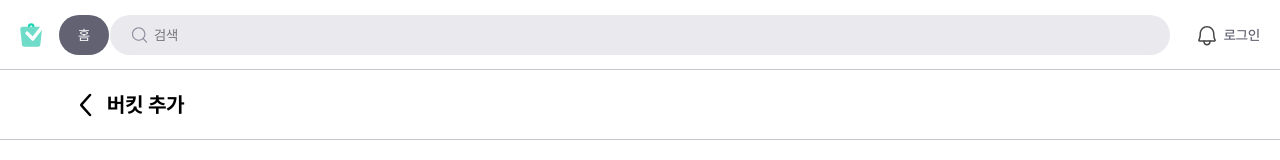
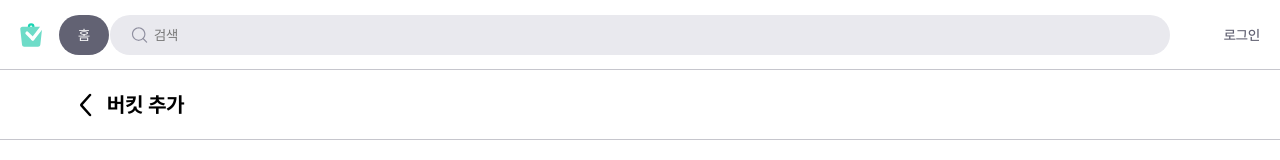
Before and after one commit to neptune588/Picket-FE-deploy-, a React (Vite) app: page /add in a window 1280 px wide. Shown: the top 160 px of the page. Built offline with nearby package versions, Linux system fonts and the light colour scheme.

Commit message:
feat:#26 배포작업을 위한 merge

```diff
--- a/src/components/NavBar/index.jsx
+++ b/src/components/NavBar/index.jsx
@@ -130,11 +130,11 @@ export default function NavBar() {
           )}
         </SearchBarBox>
         <AlarmBox>
-          <AlarmIcon
+          {/*           <AlarmIcon
             onClick={handleNavigate("/alarm")}
             $width={"24px"}
             $height={"24px"}
-          />
+          /> */}
           {userNickName ? (
             <Profile onClick={OnClickDropdown}>
               <p>{userNickName}</p>
--- a/src/pages/TestProfile/TestProfile.jsx
+++ b/src/pages/TestProfile/TestProfile.jsx
@@ -5,9 +5,9 @@ import styled from "styled-components";
 import InfiniteScroll from "react-infinite-scroll-component";
 
 import { MdModeEdit } from "react-icons/md";
-import ProfileEdit from "../../components/ProfileEditModal/ProfileEditModal";
+/* import ProfileEdit from "../../components/ProfileEditModal/ProfileEditModal";
 import HomeThumnailCard from "../../components/HomeThumnailCard";
-import Bucket from "../../components/Bucket/Bucket";
+import Bucket from "../../components/Bucket/Bucket"; */
 import { getData } from "@/services/api";
 
 const ProfileImage = styled.div`
@@ -362,7 +362,7 @@ function ScrapListTab({ bucketList, setBucketList }) {
     }
   };
 
-  const items = bucketList.map((data, idx) => {
+  /*   const items = bucketList.map((data, idx) => {
     return (
       <HomeThumnailCard
         key={idx}
@@ -373,7 +373,7 @@ function ScrapListTab({ bucketList, setBucketList }) {
         }}
       />
     );
-  });
+  }); */
 
   useEffect(() => {
     search();
@@ -381,7 +381,7 @@ function ScrapListTab({ bucketList, setBucketList }) {
 
   return (
     <>
-      <InfiniteScroll
+      {/*       <InfiniteScroll
         pageStart={page}
         next={loadMoreHandler}
         dataLength={items.length}
@@ -405,7 +405,7 @@ function ScrapListTab({ bucketList, setBucketList }) {
             }}
           />
         </ModalBg>
-      )}
+      )} */}
     </>
   );
 }
--- a/src/routes/router.jsx
+++ b/src/routes/router.jsx
@@ -11,6 +11,7 @@ import Main from "@/pages/Main";
 import MyProfile from "@/pages/MyProfile";
 import AddBucket from "@/pages/AddBucket/AddBucket";
 import Browse from "@/pages/Browse";
+import TestProfile from "../pages/TestProfile/TestProfile";
 
 const router = createBrowserRouter([
   {
@@ -35,6 +36,10 @@ const router = createBrowserRouter([
       {
         path: "/profile",
         element: <MyProfile />,
+      },
+      {
+        path: "/testprofile",
+        element: <TestProfile />,
       },
     ],
   },
```
